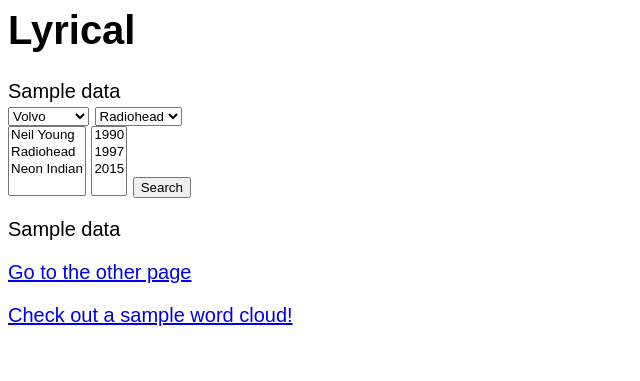
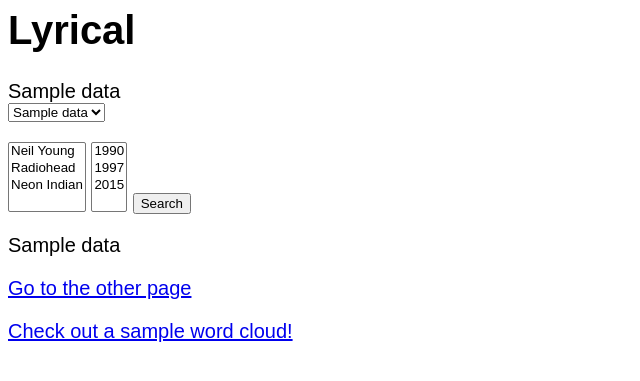
Before and after one commit to tklutey/Lyrical, a Flask app: template templates/index.html in a window 1280 px wide. Shown: the top 381 px of the page, without its empty margins (0-640 px from the left). Run offline with Flask 2, Linux system fonts and the light colour scheme; the template is opened without the code that fills it: most values are stand-ins (such as "Sample title", 1, 10 or a date in 2020); parts of the project's set-up code (start-up, migrations or seed data) failed here and were passed over.

Commit message:
Figured out how to do dropdowns populated from Python

```diff
--- a/server.py
+++ b/server.py
@@ -153,7 +153,6 @@ def index():
   #
   context = dict(data = names)
 
-
   #
   # render_template looks in the templates/ folder for files.
   # for example, the below file reads template/index.html
@@ -249,10 +248,18 @@ def results():
         cursor.close()
         i += 1
 
-    context = dict(data=years)
+    context = dict(years=years)
 
 
     return render_template("another.html", **context)
+
+@app.route('/')
+def my_view():
+    year = [1,2,3]
+    context = dict(data=year)
+    return render_template('index.html',**context)
+
+
 
 if __name__ == "__main__":
   import click
--- a/templates/index.html
+++ b/templates/index.html
@@ -12,20 +12,13 @@
   <div>{{data}}</div>
 
   <!--Dropdown menus-->
-  <select>
-      <option value="volvo">Volvo</option>
-      <option value="saab">Saab</option>
-      <option value="mercedes">Mercedes</option>
-      <option value="audi">Audi</option>
-      <option value="fuck you">fuck you</option>
-  </select>
-
-  <select>
-      <option value="Radiohead">Radiohead</option>
-      <option value="artist2">artist2</option>
-      <option value="artist3">artist3</option>
-      <option value="artist4">artist4</option>
-  </select>
+  <form action = "/" method="POST">
+      <select name = "test">
+          {% for n in data %}
+                <option value="{{ n }}">{{ n }}</option>
+          {% endfor %}
+      </select>
+  </form>
 
   <form name="name" action="another.html" method='POST'>
     <select multiple name="name">
@@ -42,6 +35,9 @@
     <button type="submit">Search</button>
 </form>
 
+
+
+
   <div>
     {% for n in data %}
     <div>{{n}}</div>
@@ -54,6 +50,8 @@
 
 
 
+
+
 <!--<form method="POST" action="/add">-->
 <!--<p>Name of new computer scientist: <input type="text" name="name"> <input type="submit" value="Add"></p>-->
 <!--</form>-->
```
